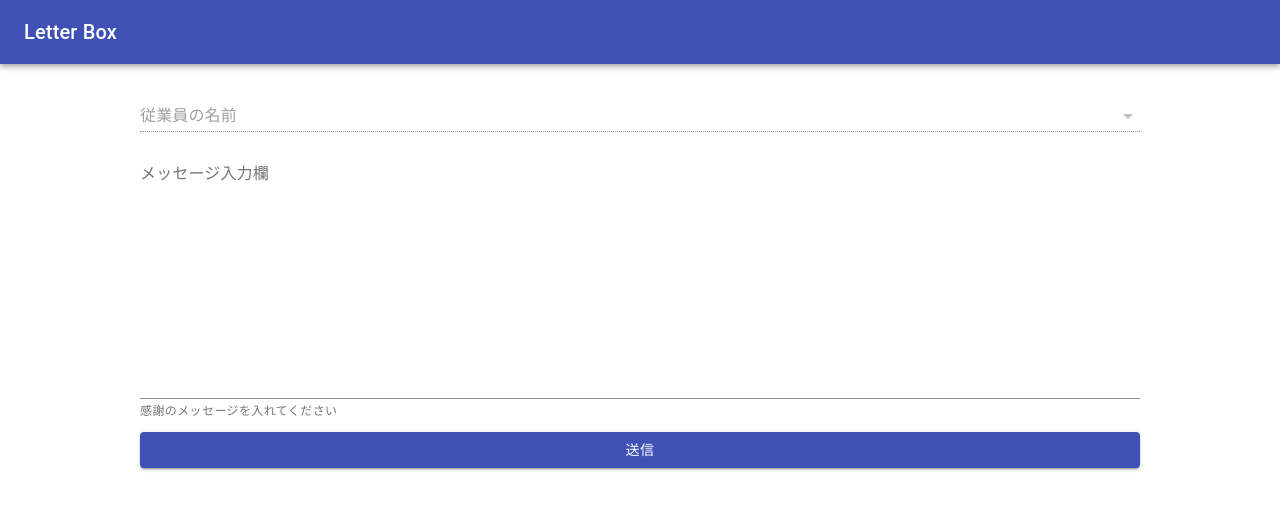
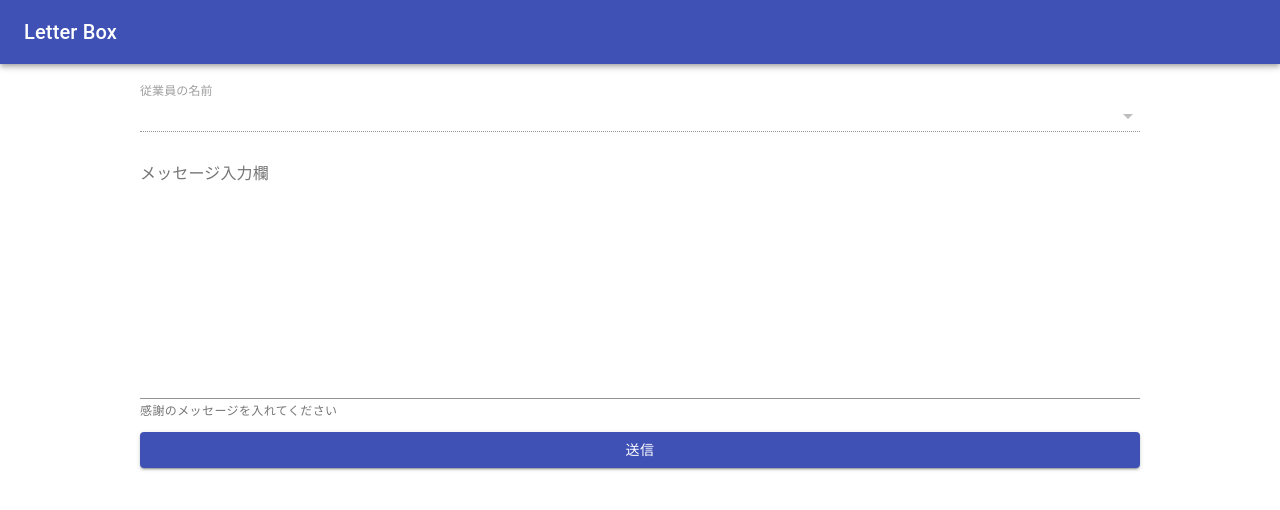
Before and after one commit to nakajima97/letter-box-frontend-client, a React (Create React App) app: page /message/1/1 in a window 1280 px wide. Shown: the top 510 px of the page. Built offline with nearby package versions, Linux system fonts and the light colour scheme; no server answers.

Commit message:
#11 店舗選択をクリアにした際に従業員選択もクリアされるよう変更 (#13)

```diff
--- a/src/components/Organisms/EmployeeForm/index.tsx
+++ b/src/components/Organisms/EmployeeForm/index.tsx
@@ -4,17 +4,15 @@ import { Autocomplete } from '@material-ui/lab';
 import axios from 'axios';
 import { useHistory } from 'react-router-dom';
 
+import { employeeType } from '../../../types/Employee';
+
 type Props = {
   selectedStoreId: number;
   setSelectedEmployeeId: React.Dispatch<React.SetStateAction<number>>;
-};
-
-type employeeType = {
-  id: number;
-  // eslint-disable-next-line
-  first_name: string;
-  // eslint-disable-next-line
-  last_name: string;
+  selectedEmployee: employeeType | null;
+  setSelectedEmployee: React.Dispatch<
+    React.SetStateAction<employeeType | null>
+  >;
 };
 
 type apiResponse = {
@@ -23,9 +21,15 @@ type apiResponse = {
   employees: employeeType[];
 };
 
-const defaultEmployeees = [{ id: NaN, first_name: '', last_name: '' }];
+const defaultEmployee = { id: NaN, first_name: '', last_name: '' };
+const defaultEmployeees = [defaultEmployee];
 
-const Index: FC<Props> = ({ selectedStoreId, setSelectedEmployeeId }) => {
+const Index: FC<Props> = ({
+  selectedStoreId,
+  setSelectedEmployeeId,
+  selectedEmployee,
+  setSelectedEmployee,
+}) => {
   const [employees, setEmployees] = useState<employeeType[]>(defaultEmployeees);
 
   const history = useHistory();
@@ -63,14 +67,18 @@ const Index: FC<Props> = ({ selectedStoreId, setSelectedEmployeeId }) => {
         if (value) {
           history.push(`/message/${selectedStoreId}/${value.id}`);
           setSelectedEmployeeId(value.id);
+          setSelectedEmployee(value);
         } else if (selectedStoreId) {
           history.push(`/message/${selectedStoreId}`);
           setSelectedEmployeeId(NaN);
+          setSelectedEmployee(defaultEmployee);
         } else {
           history.push(`/`);
           setSelectedEmployeeId(NaN);
+          setSelectedEmployee(defaultEmployee);
         }
       }}
+      value={selectedEmployee}
     />
   );
 };
--- a/src/components/Organisms/StoreNameForm/index.tsx
+++ b/src/components/Organisms/StoreNameForm/index.tsx
@@ -4,9 +4,14 @@ import { Autocomplete } from '@material-ui/lab';
 import axios from 'axios';
 import { useHistory } from 'react-router-dom';
 
+import { employeeType } from '../../../types/Employee';
+
 type Props = {
   setSelectedStoreId: React.Dispatch<React.SetStateAction<number>>;
   setSelectedEmployeeId: React.Dispatch<React.SetStateAction<number>>;
+  setSelectedEmployee: React.Dispatch<
+    React.SetStateAction<employeeType | null>
+  >;
 };
 
 type storeType = {
@@ -18,7 +23,13 @@ type apiResponse = {
   data: storeType[];
 };
 
-const Index: FC<Props> = ({ setSelectedStoreId, setSelectedEmployeeId }) => {
+const defaultEmployee = { id: NaN, first_name: '', last_name: '' };
+
+const Index: FC<Props> = ({
+  setSelectedStoreId,
+  setSelectedEmployeeId,
+  setSelectedEmployee,
+}) => {
   const [stores, setStores] = useState<storeType[] | null>(null);
 
   const history = useHistory();
@@ -52,6 +63,7 @@ const Index: FC<Props> = ({ setSelectedStoreId, setSelectedEmployeeId }) => {
             history.push(`/message/${value.id}`);
           } else {
             history.push(`/`);
+            setSelectedEmployee(defaultEmployee);
           }
         }}
       />
--- a/src/components/page/MessagePage/index.tsx
+++ b/src/components/page/MessagePage/index.tsx
@@ -1,10 +1,16 @@
 import { FC, useState } from 'react';
 
 import MessageTemplate from '../../template/MessageTemplate';
+import { employeeType } from '../../../types/Employee';
+
+const defaultEmployee = { id: NaN, first_name: '', last_name: '' };
 
 const Index: FC = () => {
   const [selectedStoreId, setSelectedStoreId] = useState(NaN);
   const [selectedEmployeeId, setSelectedEmployeeId] = useState(NaN);
+  const [selectedEmployee, setSelectedEmployee] = useState<employeeType | null>(
+    defaultEmployee,
+  );
 
   return (
     <>
@@ -13,6 +19,8 @@ const Index: FC = () => {
         setSelectedStoreId={setSelectedStoreId}
         selectedEmployeeId={selectedEmployeeId}
         setSelectedEmployeeId={setSelectedEmployeeId}
+        selectedEmployee={selectedEmployee}
+        setSelectedEmployee={setSelectedEmployee}
       />
     </>
   );
--- a/src/components/template/MessageTemplate/index.tsx
+++ b/src/components/template/MessageTemplate/index.tsx
@@ -7,12 +7,17 @@ import StoreNameForm from '../../Organisms/StoreNameForm';
 import EmployeeForm from '../../Organisms/EmployeeForm';
 import MessageForm from '../../Organisms/MessageForm';
 import Submit from '../../Organisms/Submit';
+import { employeeType } from '../../../types/Employee';
 
 type Props = {
   selectedStoreId: number;
   setSelectedStoreId: React.Dispatch<React.SetStateAction<number>>;
   selectedEmployeeId: number;
   setSelectedEmployeeId: React.Dispatch<React.SetStateAction<number>>;
+  selectedEmployee: employeeType | null;
+  setSelectedEmployee: React.Dispatch<
+    React.SetStateAction<employeeType | null>
+  >;
 };
 
 const header = css`
@@ -33,6 +38,8 @@ const index: FC<Props> = ({
   setSelectedStoreId,
   selectedStoreId,
   setSelectedEmployeeId,
+  selectedEmployee,
+  setSelectedEmployee,
 }) => (
   <>
     <header css={header}>
@@ -43,12 +50,15 @@ const index: FC<Props> = ({
         <StoreNameForm
           setSelectedStoreId={setSelectedStoreId}
           setSelectedEmployeeId={setSelectedEmployeeId}
+          setSelectedEmployee={setSelectedEmployee}
         />
       </div>
       <div>
         <EmployeeForm
           selectedStoreId={selectedStoreId}
           setSelectedEmployeeId={setSelectedEmployeeId}
+          selectedEmployee={selectedEmployee}
+          setSelectedEmployee={setSelectedEmployee}
         />
       </div>
       <div>
--- /dev/null
+++ b/src/types/Employee.ts
@@ -0,0 +1,7 @@
+export type employeeType = {
+  id: number;
+  // eslint-disable-next-line
+  first_name: string;
+  // eslint-disable-next-line
+  last_name: string;
+};
```
